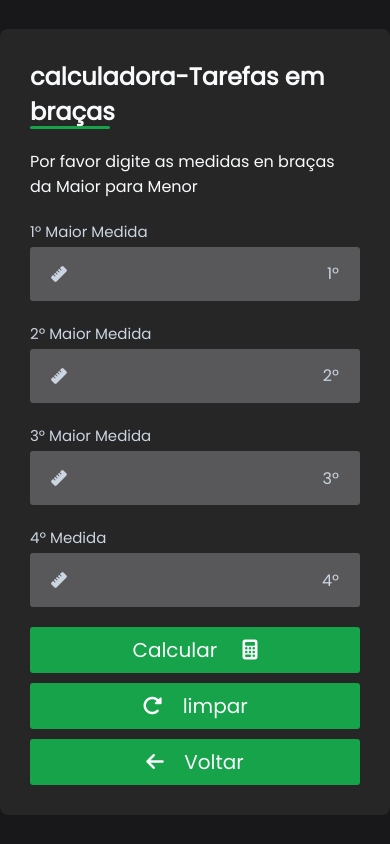
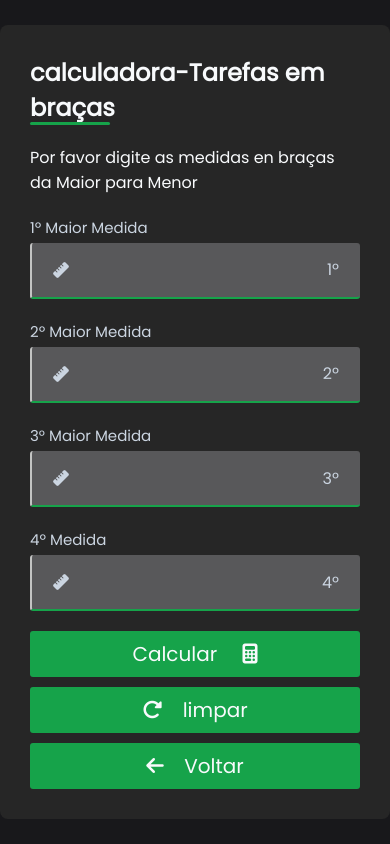
Before and after one commit to isaias-B-Oliveira/tarefas, a plain HTML site: page braças/bracas.html in a window 390 px wide. Drawn offline with Linux system fonts and the light colour scheme.

Commit message:
melhoria da responsividade

```diff
--- a/braças/style.css
+++ b/braças/style.css
@@ -132,6 +132,13 @@ body{
 #voltar i{
     margin-right: 15px;
 }
+@media screen and (max-width: 450px){
+    .input-field{
+        border-bottom: 2px solid #16a34a;
+        border-left: 2px solid #c3c4c3;
+        background-color: #58585a;
+    }
+}
 /*  */
 .hidden{
     display: none;
--- a/metros/style.css
+++ b/metros/style.css
@@ -139,6 +139,7 @@ body{
     .input-field{
         border-bottom: 2px solid #16a34a;
         border-left: 2px solid #c3c4c3;
+        background-color: #58585a;
     }
 }
 /*  */
--- a/style.css
+++ b/style.css
@@ -24,7 +24,7 @@ body{
 .container{
     width: 300px;
     height: 300px;
-    border: 2px solid #16a34a;
+    border: 4px solid #16a34a;
     border-radius:0  0 5px 5px;
     background-color: #2e2c2c;
     display: flex;
```
